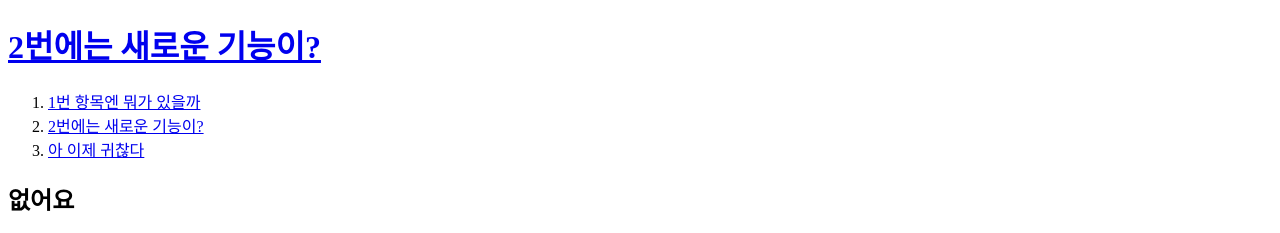
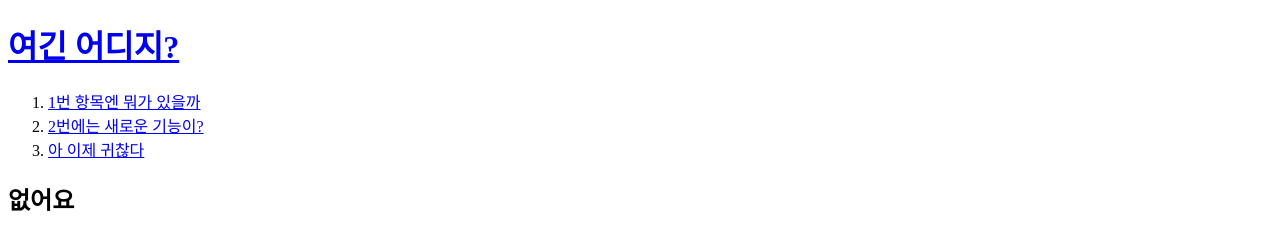
Before and after one commit to hdbowstring/first-web-site, a plain HTML site: page 2.html in a window 1280 px wide. Shown: the top 233 px of the page. Drawn offline with Linux system fonts and the light colour scheme.

Commit message:
Add files via upload
몇번을 올리는겨

```diff
--- a/2.html
+++ b/2.html
@@ -5,7 +5,7 @@
   <meta charset="utf-8">
 </head>
 <body>
-  <h1><a href="index.html">2번에는 새로운 기능이?</a></h1>
+  <h1><a href="index.html">여긴 어디지?</a></h1>
   <ol>
     <li><a href="1.html">1번 항목엔 뭐가 있을까</a></li>
     <li><a href="2.html">2번에는 새로운 기능이?</a></li>
```
